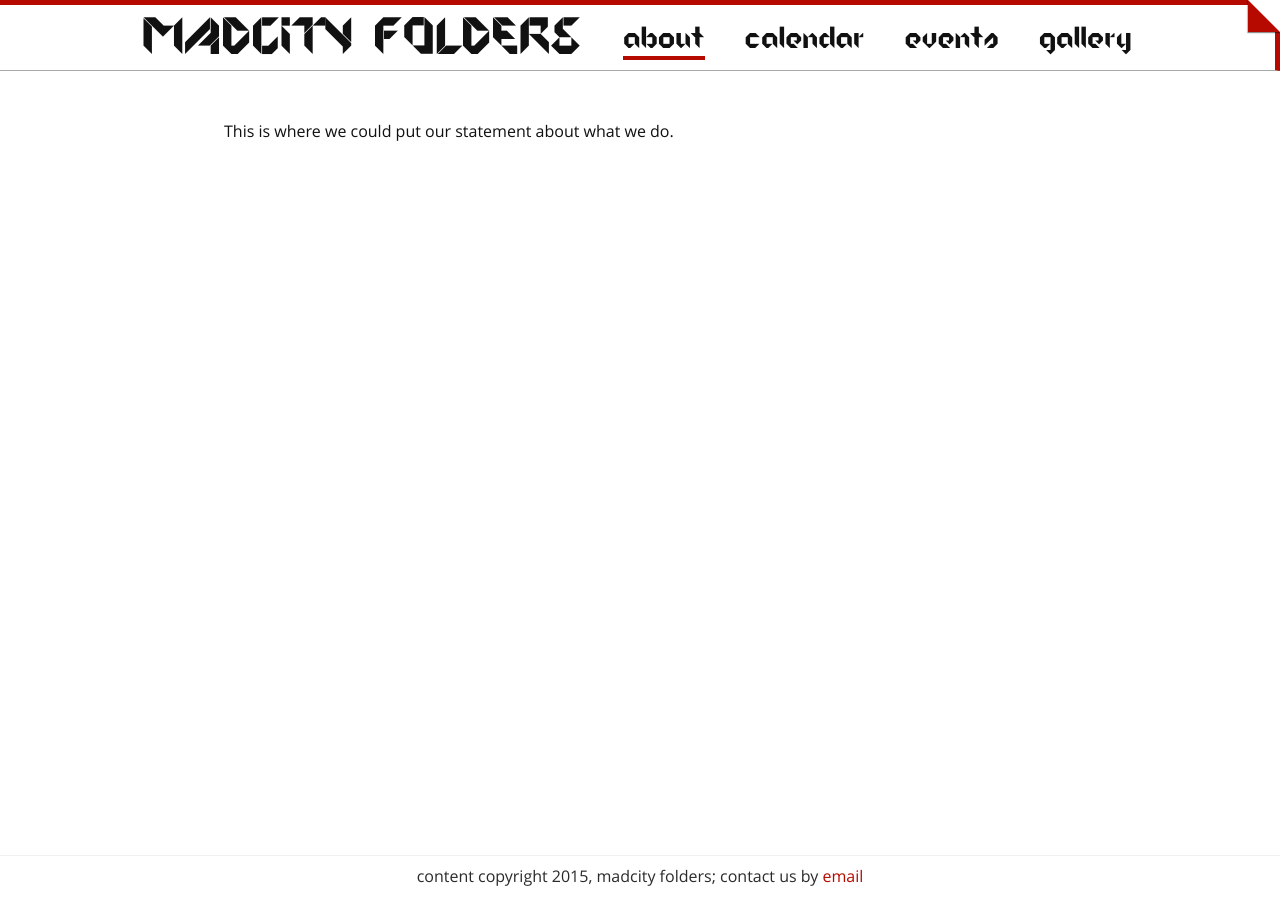
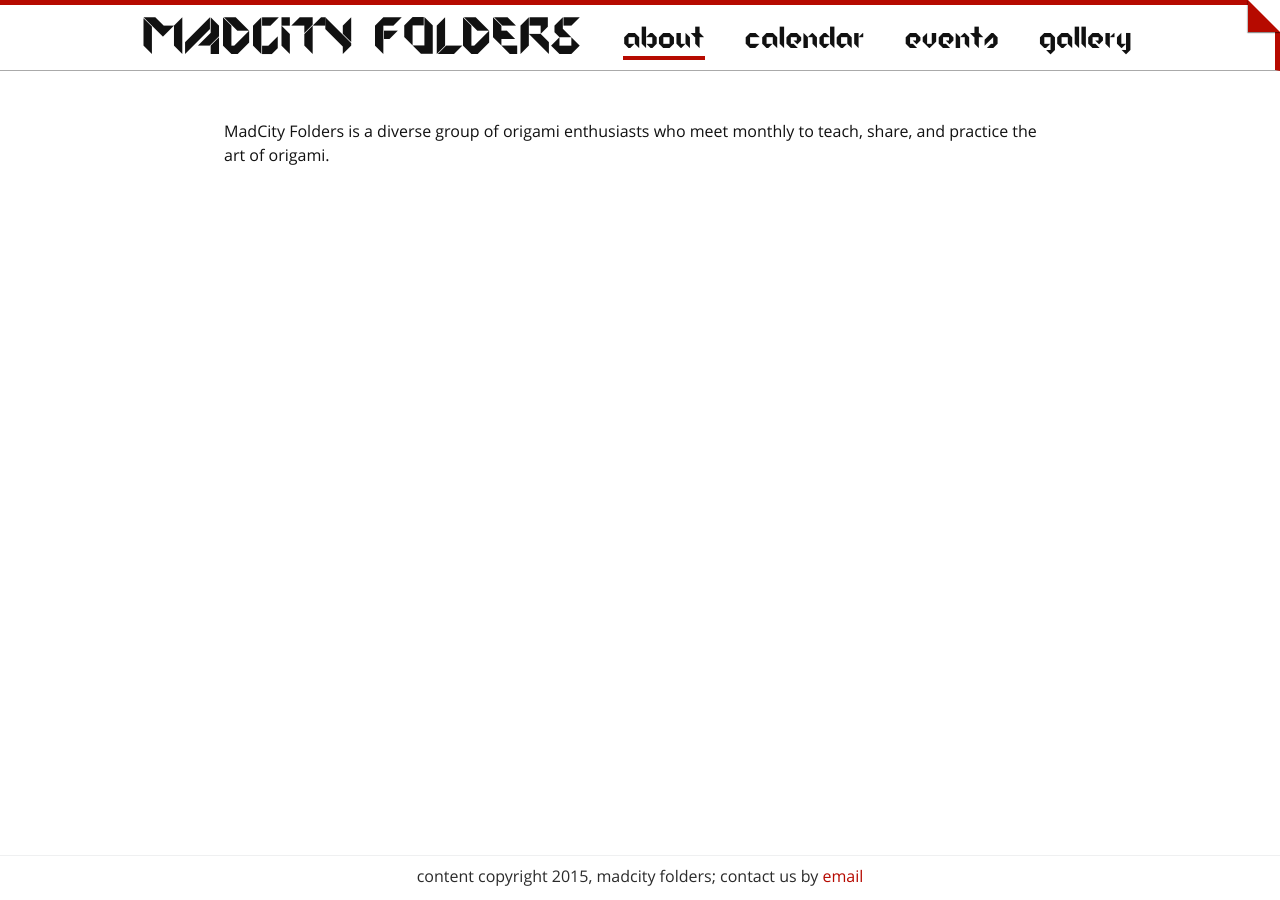
Before and after one commit to MadCityFolders/madcityfolders.github.io, a Jekyll site: the page built from about.md, in a window 1280 px wide. Built offline with Jekyll 4.4.1, drawn with Linux system fonts in a browser that asks for light colours; comment, search, counter and statistics services are not loaded.

Commit message:
Write stub for about page

```diff
--- a/about.md
+++ b/about.md
@@ -5,4 +5,4 @@ permalink: /about/
 group: 'nav'
 ---
 
-This is where we could put our statement about what we do.
+MadCity Folders is a diverse group of origami enthusiasts who meet monthly to teach, share, and practice the art of origami.
```
